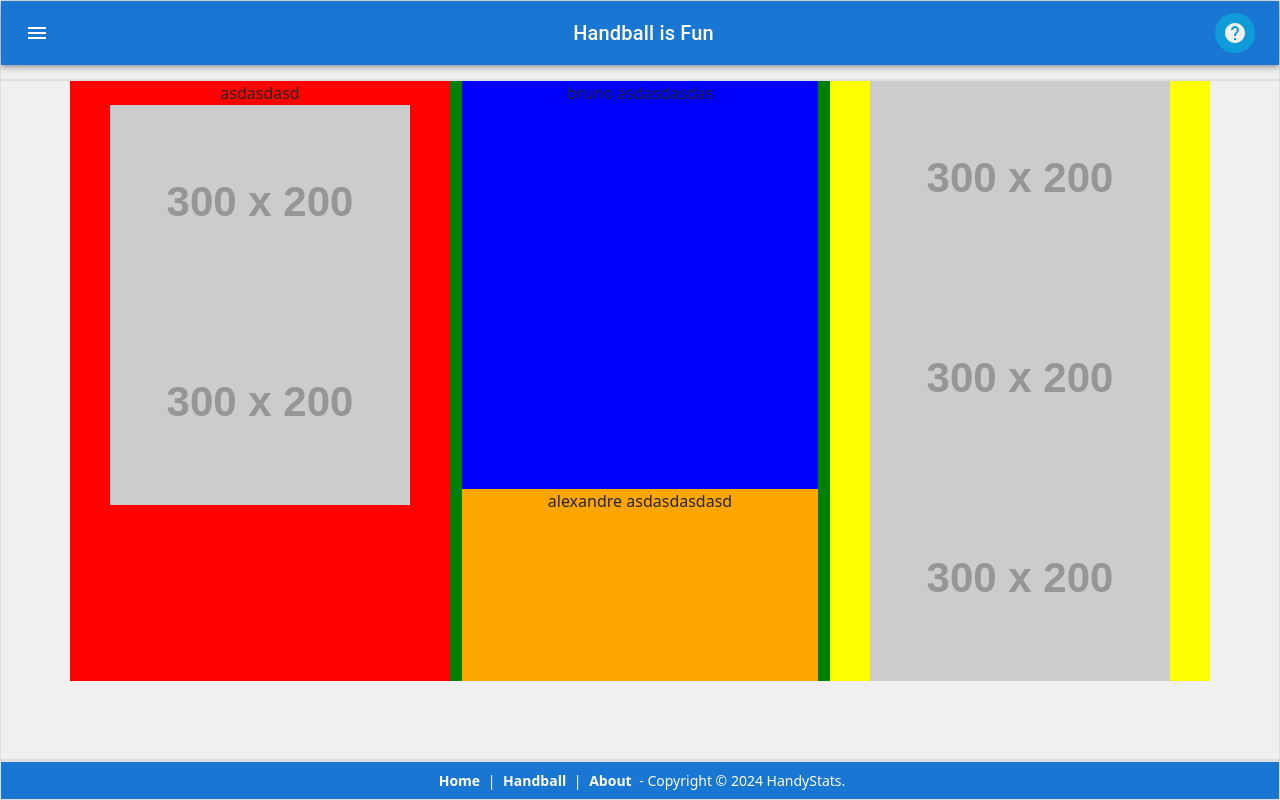
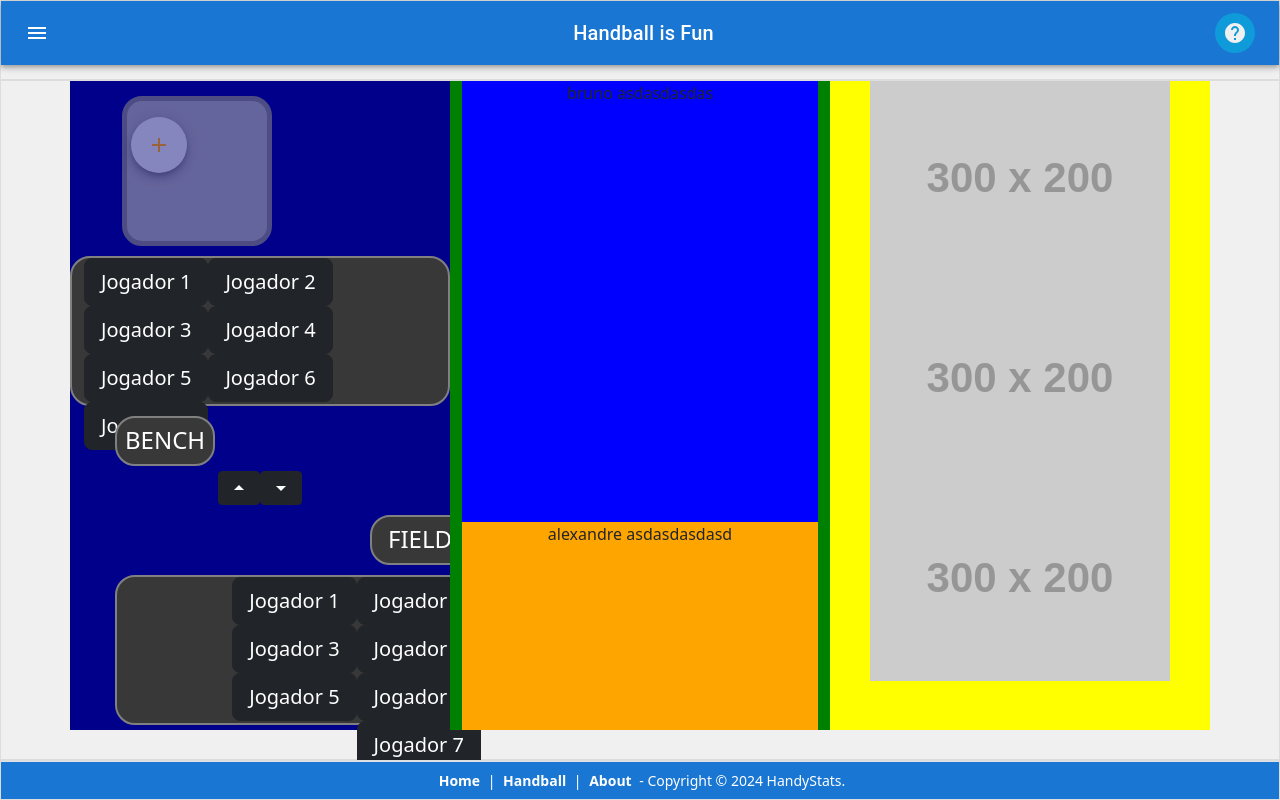
Before and after one commit to bmmoreira/handstats, a React (Vite) app in the folder proj/: page /handball in a window 1280 px wide. Built offline with nearby package versions, Linux system fonts and the light colour scheme.

Commit message:
PlayersSelection update

```diff
--- a/proj/src/components/Handball/PlayersSelection.jsx
+++ b/proj/src/components/Handball/PlayersSelection.jsx
@@ -1,6 +1,16 @@
 import React, { useContext } from "react";
 import DispatchContext from "../../DispatchContext";
 import StateContext from "../../StateContext";
+import Box from '@mui/material/Box';
+import { Fab, Skeleton } from "@mui/material";
+import AddIcon from '@mui/icons-material/Add';
+import ArrowDropUpIcon from '@mui/icons-material/ArrowDropUp';
+import ArrowDropDownIcon from '@mui/icons-material/ArrowDropDown';
+import Button from 'react-bootstrap/Button';
+import Row from 'react-bootstrap/Row';
+import Col from 'react-bootstrap/Col';
+import { borderRadius, color, textAlign } from "@mui/system";
+import { grey } from "@mui/material/colors";
 
 
 function PlayerSelection() {
@@ -11,25 +21,115 @@ function PlayerSelection() {
 
   return (
    <>
-     <div class="col-md-4" style={{backgroundColor: 'red'}}>
+     <div class="col-md-4" style={{backgroundColor: 'darkblue'}}>
                     <div class="flex-container">
                       <div class="flex-item">
-                       asdasdasd
+                        <Box
+                          height={150}
+                          width={150}
+                          my={4}
+                          display={"justify"}
+                          alignItems="center"
+                          p={2}
+                          sx={{ backgroundColor: "darkgrey",
+                                border: '5px solid grey',
+                                borderRadius: "20px",
+                                opacity: 0.6,
+                              margin:"15px 5px 5px 40px"}}
+                        >
+                          <div class="row d-flex">
+                            <Fab>
+                              <AddIcon sx={{color: "orange"}}/>
+                            </Fab>
+                          </div>
+                        </Box>
                       </div>
-                      <div class="flex-item">
-                        <img
-                          src="https://via.placeholder.com/300x200"
-                          alt="Placeholder Image"
-                        />
+                    <div class="flex-item">
+                      <div class="row">
+                        <Box
+                          height={150}
+                          width={400}
+                          display={"inline-block"}
+                          sx={{ backgroundColor: "#383838",
+                                color: "white",
+                                border: '2px solid grey',
+                                borderRadius: "20px",
+                                textAlign:"left",
+                                margin: "5px 0"
+                                }}>
+                          <Button variant="dark" size="lg">Jogador 1</Button>
+                          <Button variant="dark" size="lg">Jogador 2</Button>
+                          <Button variant="dark" size="lg">Jogador 3</Button>
+                          <Button variant="dark" size="lg">Jogador 4</Button>
+                          <Button variant="dark" size="lg">Jogador 5</Button>
+                          <Button variant="dark" size="lg">Jogador 6</Button>
+                          <Button variant="dark" size="lg">Jogador 7</Button>
+                        </Box>
                       </div>
-                      <div class="flex-item">
-                        <img
-                          src="https://via.placeholder.com/300x200"
-                          alt="Placeholder Image"
-                        />
+                    </div>
+                    <div class="flex-item">
+                      <div class="row">
+                        <Box
+                          height={50}
+                          width={100}
+                          display={"justify"}
+                          p={1}
+                          sx={{ backgroundColor: "#383838",
+                                color: "white",
+                                border: '2px solid grey',
+                                borderRadius: "20px",
+                                margin: "5px 0 5px 45px"}}
+                        >
+                          <h4>BENCH</h4>
+                        </Box>
+                      </div>
+                      <div class="row-2 d-flex justify-content-center">
+                        <Button variant="dark" size="sm">
+                            <ArrowDropUpIcon/>
+                        </Button>
+                        <Button variant="dark" size="sm">
+                          <ArrowDropDownIcon/>
+                        </Button>
+                      </div>
+                      <div class="row">
+                        <Box
+                          height={50}
+                          width={100}
+                          display={"justify"}
+                          p={1}
+                          sx={{ backgroundColor: "#383838",
+                                color: "white",
+                                border: '2px solid grey',
+                                borderRadius: "20px",
+                                margin: "10px 0 5px 300px"}}
+                        >
+                            <h4>FIELD</h4>
+                        </Box>
+                      </div>
+                      <div class="row">
+                        <Box
+                          height={150}
+                          width={400}
+                          display={"inline-block"}
+                          sx={{ backgroundColor: "#383838",
+                                color: "white",
+                                border: "2px solid grey",
+                                borderRadius: "20px",
+                                textAlign:"right",
+                                margin: "5px 45px"
+                                }}>
+                          <Button variant="dark" size="lg">Jogador 1</Button>
+                          <Button variant="dark" size="lg">Jogador 2</Button>
+                          <Button variant="dark" size="lg">Jogador 3</Button>
+                          <Button variant="dark" size="lg">Jogador 4</Button>
+                          <Button variant="dark" size="lg">Jogador 5</Button>
+                          <Button variant="dark" size="lg">Jogador 6</Button>
+                          <Button variant="dark" size="lg">Jogador 7</Button>
+                        </Box>
                       </div>
                     </div>
                   </div>
+    </div>
    </>
   );
 }
```
